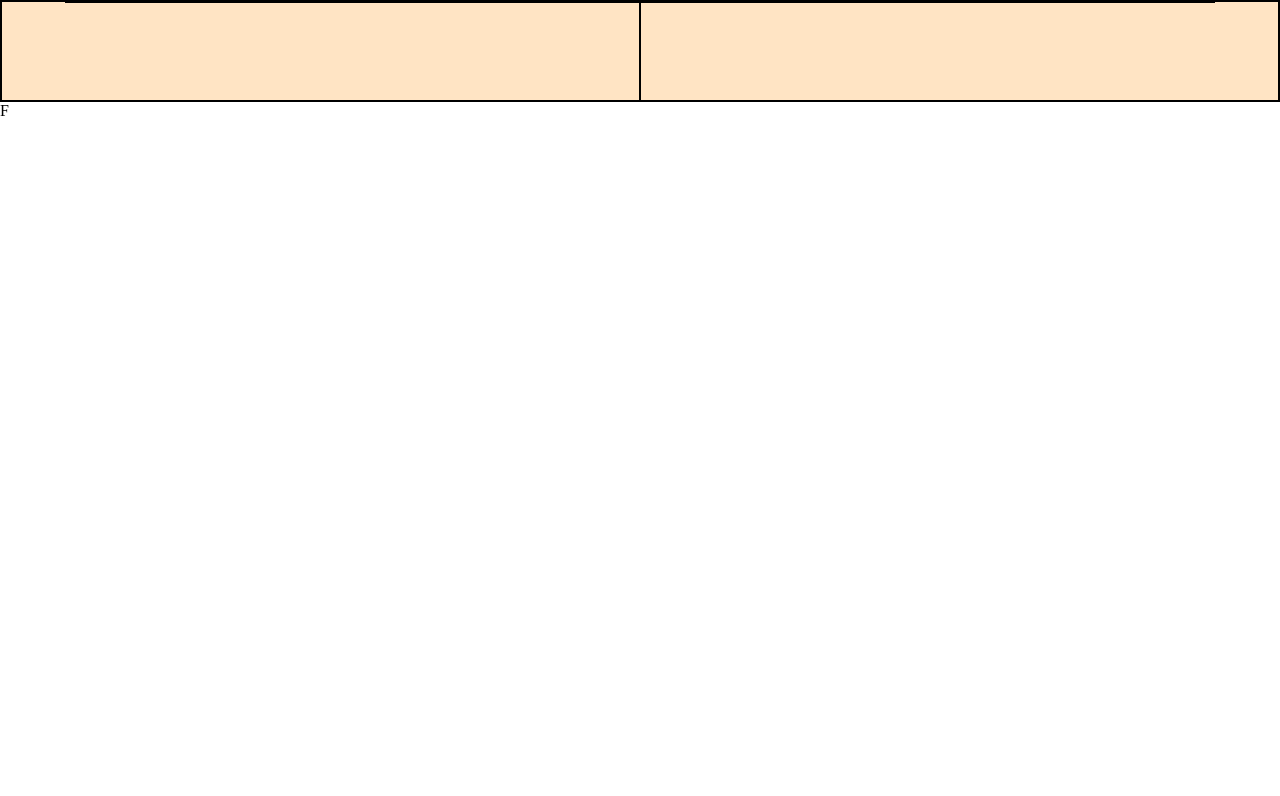
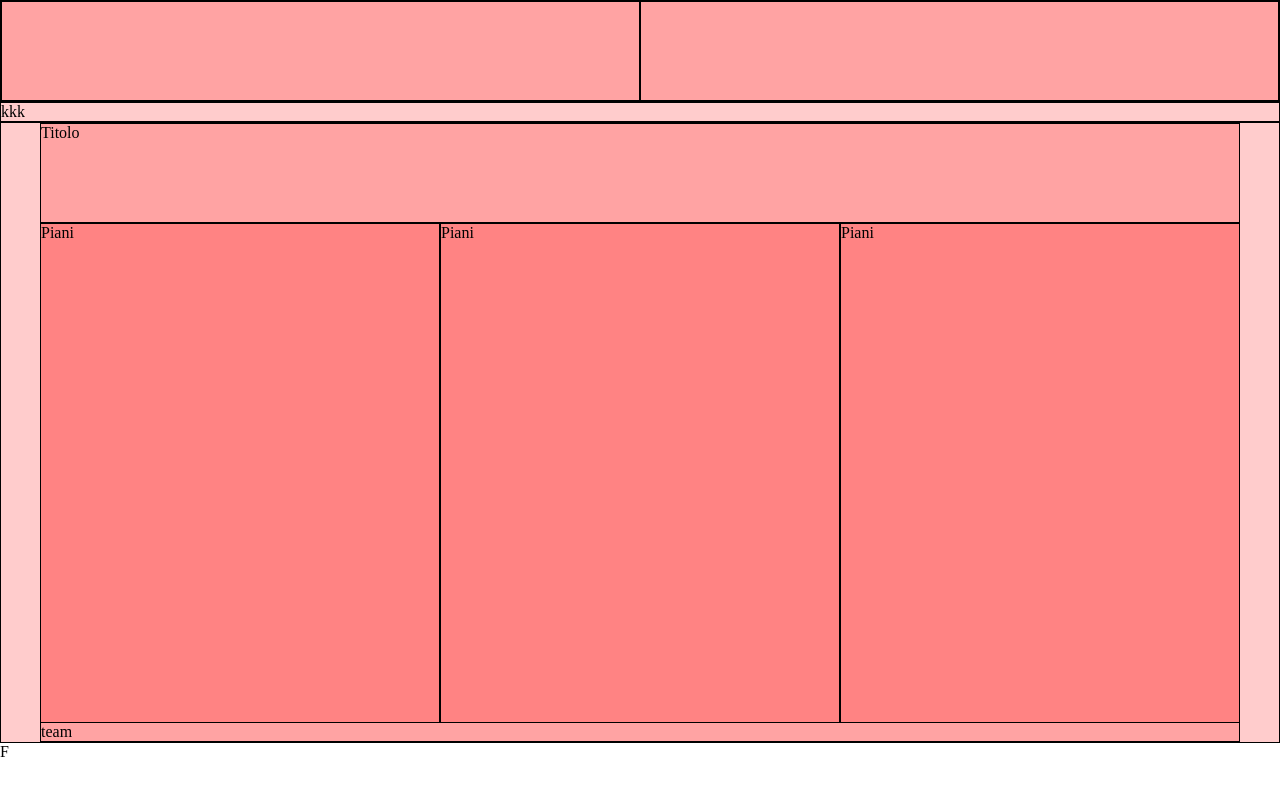
Before and after one commit to gabrieleggiusti/htmlcss-dropbox, a plain HTML site: page index.html in a window 1280 px wide. Drawn offline with Linux system fonts and the light colour scheme.

Commit message:
Section Piani

```diff
--- a/css/style.css
+++ b/css/style.css
@@ -9,7 +9,3 @@
   display: table;
   clear: both;
 }
-
-header{
-  background-color: bisque;
-}
--- a/css/utils.css
+++ b/css/utils.css
@@ -19,12 +19,12 @@
 }
 
 .w3col{
-  width: calc(100%/3);
+  width: calc(100% / 3 );
 }
 
 .jumbotron{
-  width: 90%;
   max-width: 1300px;
+  height: 90%;
   margin: 0 auto;
 }
 
@@ -37,7 +37,7 @@
 /* DEBUG */
 
 .debug{
-  background-color: rgba(red, 0, 0, alpha.2);
+  background-color: rgba(255, 0, 0, .2);
   border: 1px solid black;
 }
 
--- a/index.html
+++ b/index.html
@@ -15,12 +15,29 @@
     <div class="float-left debug w50 h100"></div>
     <div class="float-left debug w50 h100"></div>
 
-  <div class="jumbotron debug"></div>
 
   </header>
 
+  <div class="jumbotron debug">kkk</div>
+
   <Main>
 
+    <!-- PIANI -->
+   <section class="paini debug">
+    <div class="container">
+      <div class="debug h100">Titolo</div>
+      <div class="clearfix">
+        <div class=" float-left debug h500 w3col">Piani</div>
+        <div class=" float-left debug h500 w3col">Piani</div>
+        <div class=" float-left debug h500 w3col">Piani</div>
+        <div class=" debug h100 ">team</div>
+      </div>
+    </div>
+
+
+
+
+   </section>
   </Main>
   <Footer>F</Footer>
 </body>
```
Also changed, not shown: 1 other file.
